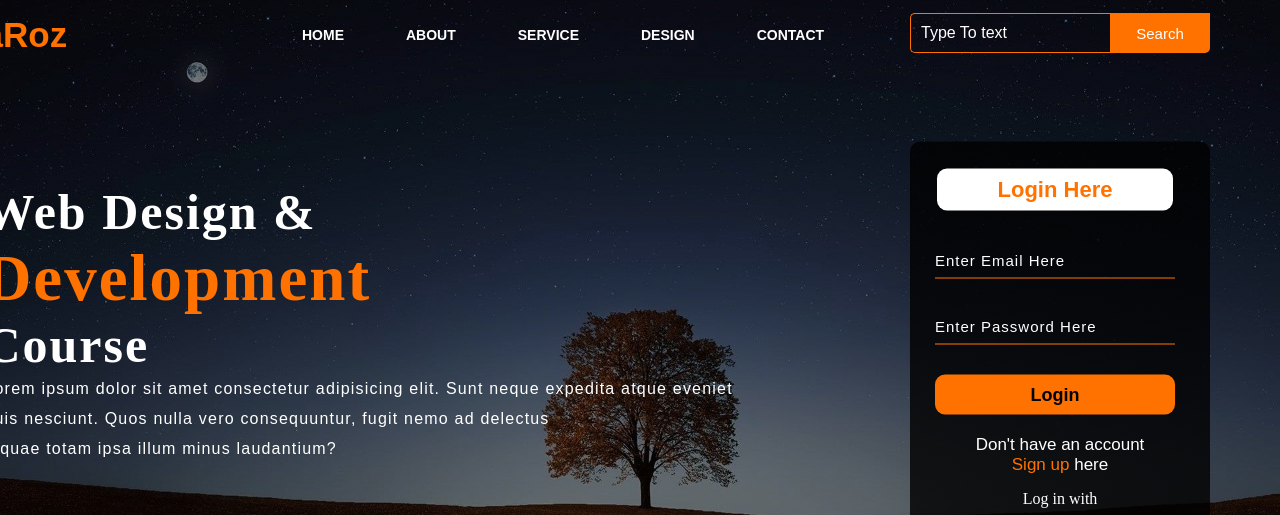
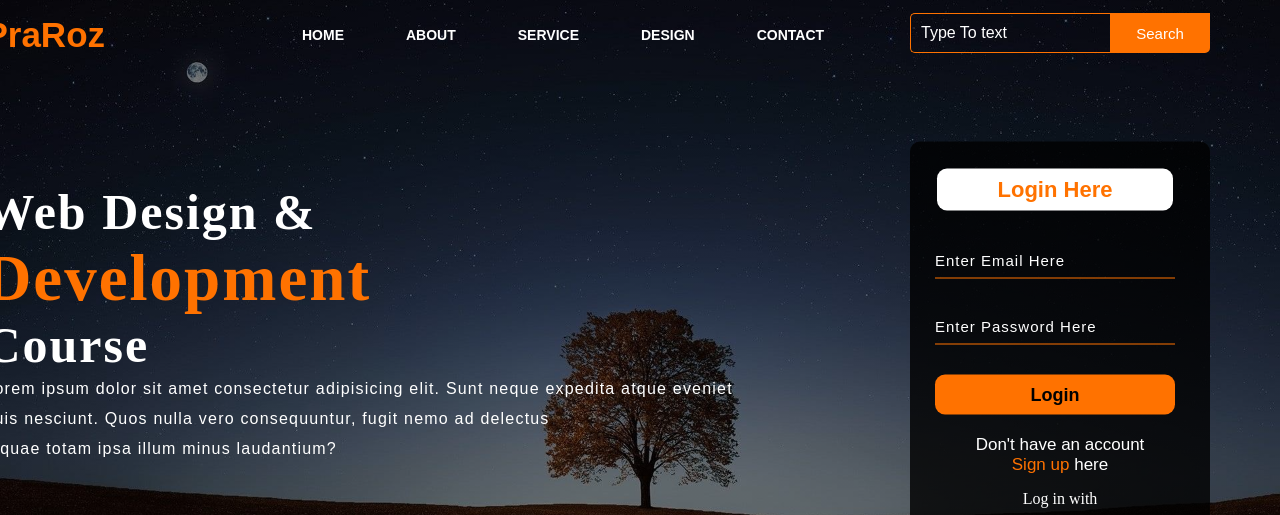
Before and after one commit to Naitik76/Website, a plain HTML site: page index.html in a window 1280 px wide. Shown: the top 515 px of the page. Drawn offline with nearby package versions, Linux system fonts and the light colour scheme.

Commit message:
Update style.css

```diff
--- a/style.css
+++ b/style.css
@@ -34,7 +34,7 @@
     margin-top: 5px
 }
 .icon .logo {
-    margin-left: -3cm;
+    margin-left: -2cm;
 }
 
 .menu{
```
